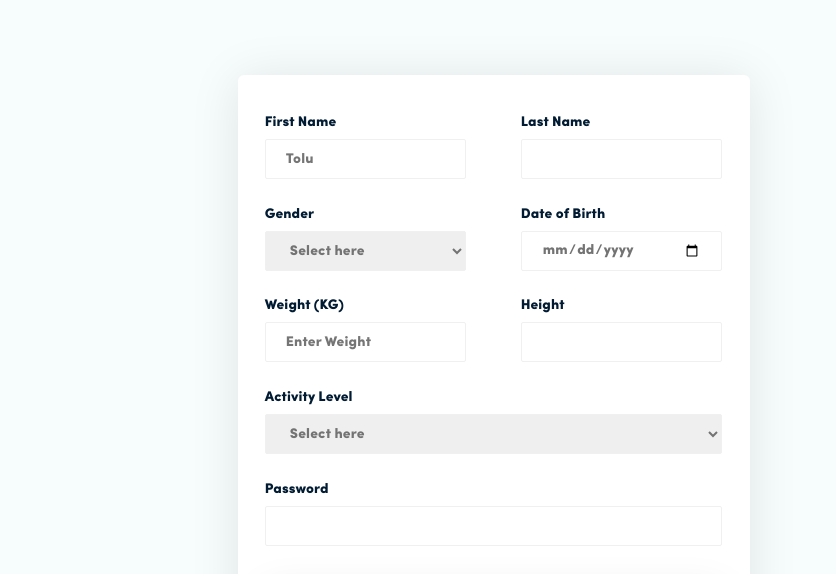
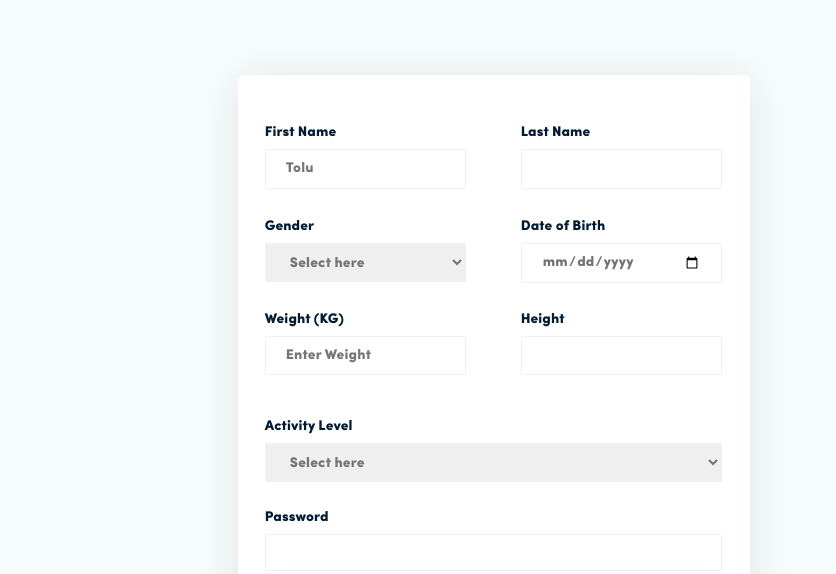
Before and after one commit to ChigozieCO/assignment-02-for-individuals, a plain HTML site: page index.html in a window 1280 px wide. Shown: the top 574 px of the page, 444-1280 px from the left. Drawn offline with Linux system fonts and the light colour scheme; files whose address does not match are found by name.

Commit message:
Add label margin top

```diff
--- a/index.css
+++ b/index.css
@@ -142,6 +142,7 @@ p {
 label {
   width: 100%;
   height: 14px;
+  margin-block-start: 5%;
   margin-block-end: 10px;
   color: hsla(208, 96%, 10%, 1);
   font-family: "Sofia-Pro", var(--font-fallback);
```
